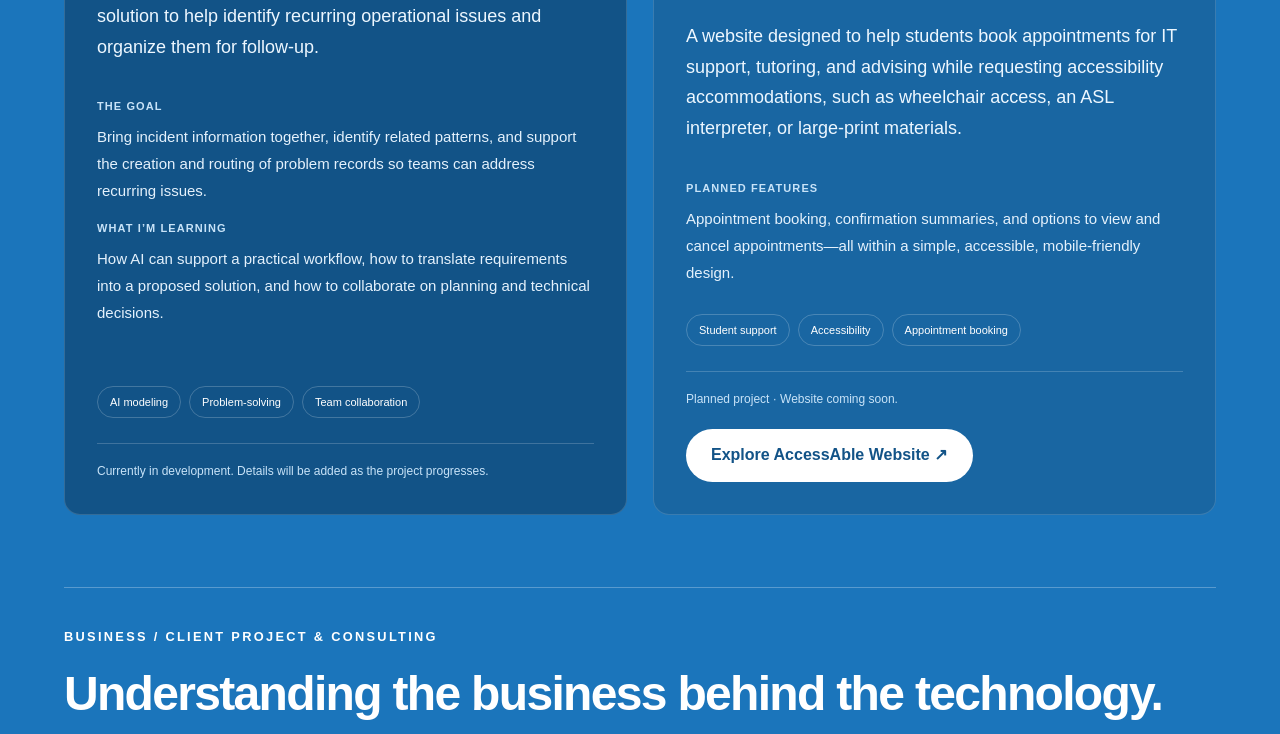
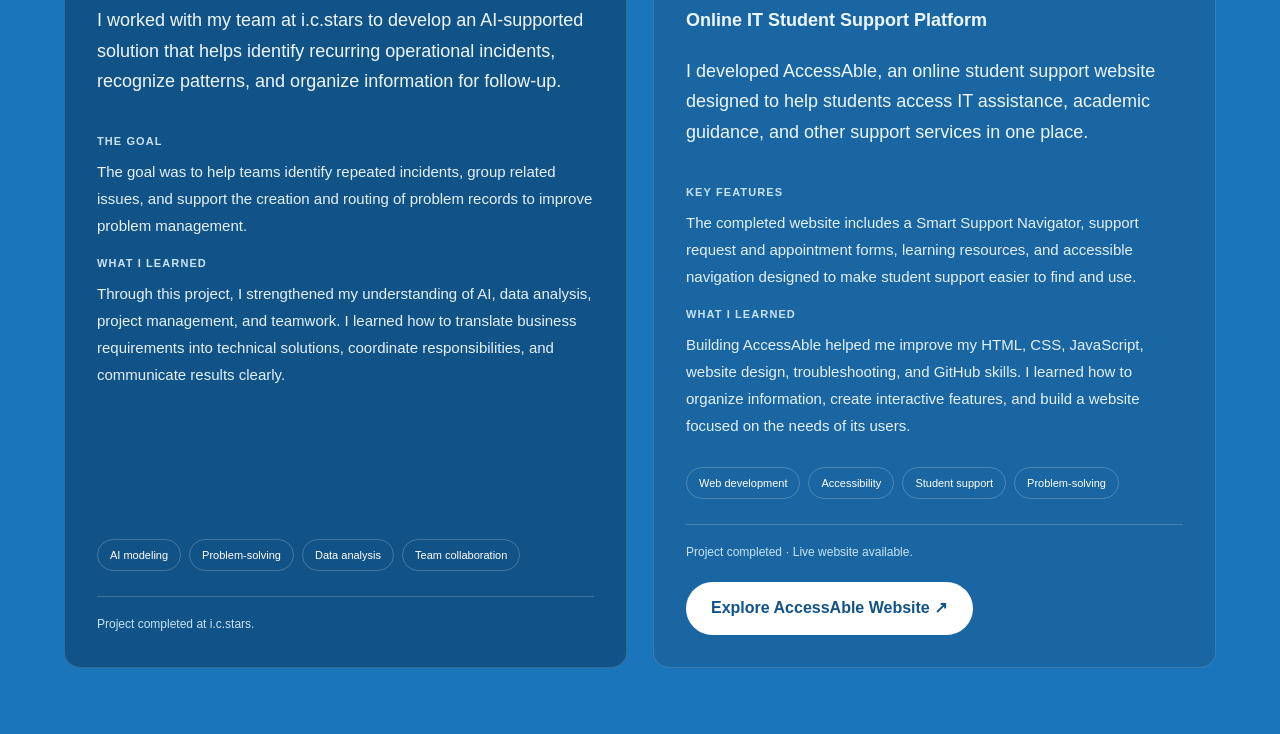
Before and after one commit to Sam-x9/NEW-portfolio, a plain HTML site: page projects.html in a window 1280 px wide. Shown: the part 679-1413 px from the top of the page. Drawn offline with Linux system fonts and the light colour scheme.

Commit message:
Update projects.html

```diff
--- a/projects.html
+++ b/projects.html
@@ -4,7 +4,7 @@
 <head>
     <meta charset="UTF-8">
     <meta name="viewport" content="width=device-width, initial-scale=1">
-    <meta name="description" content="Projects — IT portfolio, education, experience, and technology projects.">
+    <meta name="description" content="Completed projects, business experience, and technology learning by Faiza Razzaq Baloch.">
     <title>Projects | Aspiring IT Professional</title>
     <link rel="icon" href="assets/favicon.svg" type="image/svg+xml">
     <link rel="stylesheet" href="style.css">
@@ -191,7 +191,7 @@
         <section class="projects-intro">
             <p class="eyebrow">PROJECTS / LEARNING THROUGH BUILDING</p>
             <h1>Ideas into practice.<br><em>One project at a time.</em></h1>
-            <p class="lead">A look at what I’m working on now and what I plan to build next.</p>
+            <p class="lead">A collection of projects I’ve completed while developing my technical, business, and leadership skills.</p>
         </section>
 
         <div class="project-pair">
@@ -199,56 +199,63 @@
             <article class="project-entry">
                 <div class="project-entry-top">
                     <span>01 / ARTIFICIAL INTELLIGENCE</span>
-                    <span class="project-status">In progress</span>
+                    <span class="project-status">Completed</span>
                 </div>
 
                 <h2>Medline Project</h2>
 
-                <p class="project-description">I’m working with my team at i.c.stars on an AI-supported solution to help identify recurring operational issues and organize them for follow-up.</p>
+                <p class="project-description">I worked with my team at i.c.stars to develop an AI-supported solution that helps identify recurring operational incidents, recognize patterns, and organize information for follow-up.</p>
 
                 <div class="project-detail">
                     <h3>The goal</h3>
-                    <p>Bring incident information together, identify related patterns, and support the creation and routing of problem records so teams can address recurring issues.</p>
+                    <p>The goal was to help teams identify repeated incidents, group related issues, and support the creation and routing of problem records to improve problem management.</p>
                 </div>
 
                 <div class="project-detail">
-                    <h3>What I’m learning</h3>
-                    <p>How AI can support a practical workflow, how to translate requirements into a proposed solution, and how to collaborate on planning and technical decisions.</p>
+                    <h3>What I learned</h3>
+                    <p>Through this project, I strengthened my understanding of AI, data analysis, project management, and teamwork. I learned how to translate business requirements into technical solutions, coordinate responsibilities, and communicate results clearly.</p>
                 </div>
 
                 <div class="project-keywords">
                     <span>AI modeling</span>
                     <span>Problem-solving</span>
+                    <span>Data analysis</span>
                     <span>Team collaboration</span>
                 </div>
 
-                <p class="project-progress-note">Currently in development. Details will be added as the project progresses.</p>
+                <p class="project-progress-note">Project completed at i.c.stars.</p>
             </article>
 
             <article class="project-entry project-entry-next">
                 <div class="project-entry-top">
                     <span>02 / STUDENT SUPPORT &amp; ACCESSIBILITY</span>
-                    <span class="project-status">Planned project</span>
+                    <span class="project-status">Completed</span>
                 </div>
 
                 <h2>AccessAble</h2>
 
-                <p class="project-description"><strong>Student Support Appointment Scheduler</strong></p>
+                <p class="project-description"><strong>Online IT Student Support Platform</strong></p>
 
-                <p class="project-description">A website designed to help students book appointments for IT support, tutoring, and advising while requesting accessibility accommodations, such as wheelchair access, an ASL interpreter, or large-print materials.</p>
+                <p class="project-description">I developed AccessAble, an online student support website designed to help students access IT assistance, academic guidance, and other support services in one place.</p>
 
                 <div class="project-detail">
-                    <h3>Planned features</h3>
-                    <p>Appointment booking, confirmation summaries, and options to view and cancel appointments—all within a simple, accessible, mobile-friendly design.</p>
+                    <h3>Key features</h3>
+                    <p>The completed website includes a Smart Support Navigator, support request and appointment forms, learning resources, and accessible navigation designed to make student support easier to find and use.</p>
+                </div>
+
+                <div class="project-detail">
+                    <h3>What I learned</h3>
+                    <p>Building AccessAble helped me improve my HTML, CSS, JavaScript, website design, troubleshooting, and GitHub skills. I learned how to organize information, create interactive features, and build a website focused on the needs of its users.</p>
                 </div>
 
                 <div class="project-keywords">
+                    <span>Web development</span>
+                    <span>Accessibility</span>
                     <span>Student support</span>
-                    <span>Accessibility</span>
-                    <span>Appointment booking</span>
+                    <span>Problem-solving</span>
                 </div>
 
-                <p class="project-progress-note">Planned project · Website coming soon.</p>
+                <p class="project-progress-note">Project completed · Live website available.</p>
 
                 <a
                     class="button"
@@ -273,8 +280,8 @@
                 <article class="c60-project-card">
                     <span class="c60-project-label">01 / CLIENT PROJECT</span>
                     <h3>Medline — identifying a real business need</h3>
-                    <p>Our Medline project focuses on recurring operational incidents. When similar problems happen repeatedly, important information can be difficult to organize and follow up on. The proposed AI-supported solution is intended to help identify patterns, group related incidents, and support the creation and routing of problem records.</p>
-                    <p>This project helped me understand that a technical solution should begin with a clear business problem. Before deciding what to build, I want to understand who will use it, what information they need, and how it could make their work more effective.</p>
+                    <p>Our Medline project focused on recurring operational incidents. When similar problems happened repeatedly, important information could be difficult to organize and follow up on. The AI-supported solution was designed to help identify patterns, group related incidents, and support the creation and routing of problem records.</p>
+                    <p>This project helped me understand that a technical solution should begin with a clear business problem. Before deciding what to build, I learned to consider who would use it, what information they needed, and how it could make their work more effective.</p>
                 </article>
 
                 <article class="c60-project-card">
@@ -287,14 +294,14 @@
                 <article class="c60-project-card">
                     <span class="c60-project-label">03 / CONSULTING MINDSET</span>
                     <h3>Thinking from the client's perspective</h3>
-                    <p>Working on a business-focused technology project has encouraged me to look beyond what a tool can do and think about why someone would need it. For Medline, the important question is how incident information could become easier to understand and act on.</p>
-                    <p>My approach is to listen to the problem, clarify expectations, consider possible limitations, and explain the proposed solution in language that makes sense to the client. I am learning that successful consulting combines technical knowledge with empathy, practical thinking, and communication.</p>
+                    <p>Working on a business-focused technology project encouraged me to look beyond what a tool could do and think about why someone would need it. For Medline, the important question was how incident information could become easier to understand and act on.</p>
+                    <p>My approach was to listen to the problem, clarify expectations, consider possible limitations, and explain the proposed solution in language that made sense to the client. I learned that successful consulting combines technical knowledge with empathy, practical thinking, and communication.</p>
                 </article>
 
                 <article class="c60-project-card">
                     <span class="c60-project-label">04 / BUSINESS COMMUNICATION</span>
                     <h3>Explaining a proposal clearly</h3>
-                    <p>A strong business proposal needs to explain the problem, the proposed solution, and the value it could provide. Through project planning and presentations, I have practiced organizing information and explaining technical work to people who may not have the same technical background.</p>
+                    <p>A strong business proposal needs to explain the problem, the proposed solution, and the value it could provide. Through project planning and presentations, I practiced organizing information and explaining technical work to people who may not have the same technical background.</p>
                     <p>I want to continue improving how I present ideas, respond to questions, and use feedback to strengthen an approach. Clear communication helps a team earn trust and makes technical solutions easier to evaluate.</p>
                 </article>
 
```
